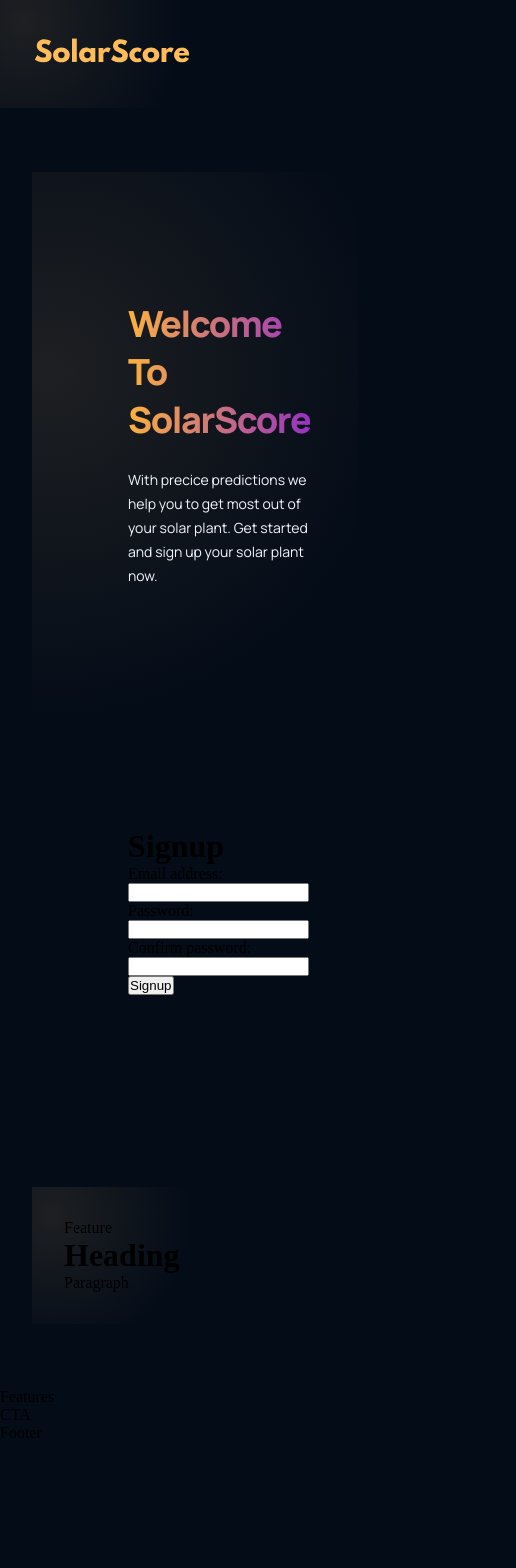
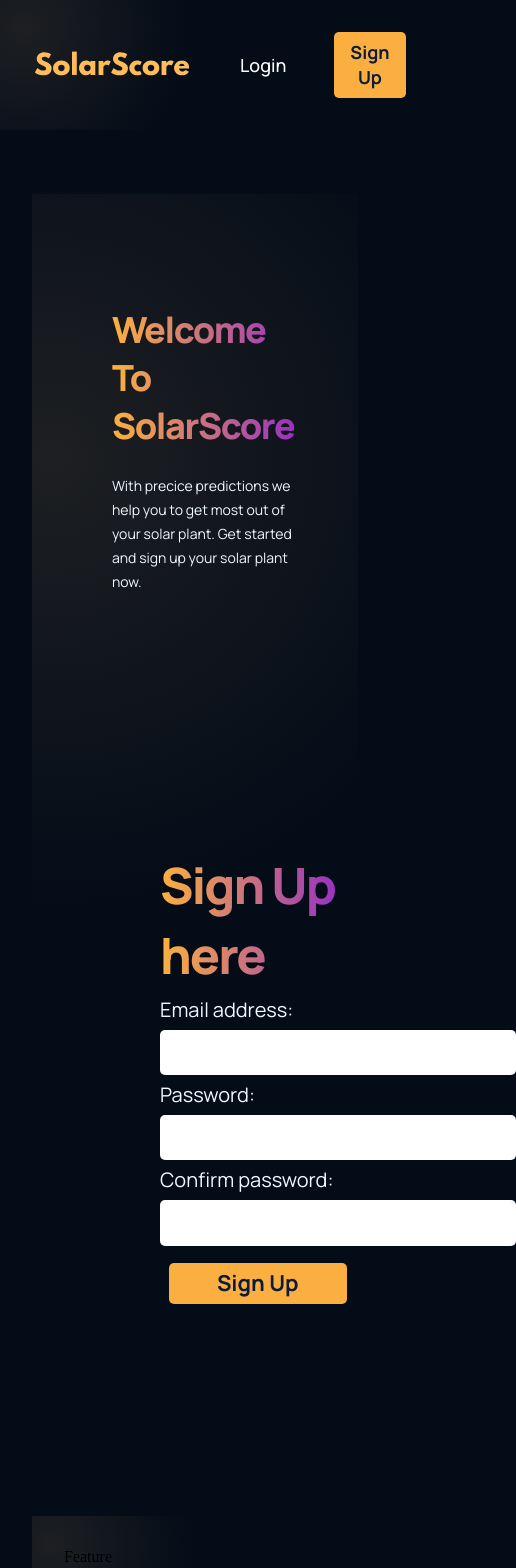
Before and after one commit to TechLabs-Ruhr/solar-score, a React (Create React App) app in the folder website/: page /signup in a window 390 px wide. Shown: the top 1568 px of the page, 516 px wide, since content can reach past the window. Before the commit the page ends 1442 px from the top, so only its background shows below. Built offline with nearby package versions, Linux system fonts and the light colour scheme.

Commit message:
Update SignIn

```diff
--- a/website/src/App.js
+++ b/website/src/App.js
@@ -1,18 +1,15 @@
 import React from 'react';
-import {Footer, Possibility, Features, About, Header, Signin, Signup, Login, Logout, Dashboard} from './containers';
+import {Footer, Possibility, Features, About, Header, Signin} from './containers';
 import {CTA, Navbar} from './components';
-import { BrowserRouter as Router, Routes, Route } from 'react-router-dom';
 import './App.css';
 
 
 const App = () => {
   return (
     <div className="App">
-   <Router>
      <div className="gradient__bg">
      <Navbar />
      </div>
-      </Router>
       <div className="solarscore__flexheader gradient__bg section__margin">
       <Header />
       <Signin />
--- a/website/src/components/navbar/Navbar.jsx
+++ b/website/src/components/navbar/Navbar.jsx
@@ -2,6 +2,7 @@ import React, {useState, useEffect, Fragment} from 'react';
 import logo from '../../assets/logo.svg';
 import './navbar.css';
 import { Link } from 'react-router-dom';
+
 
 const Navbar = () => {
   const [isAuth, setIsAuth] = useState(false);
@@ -14,9 +15,7 @@ const Navbar = () => {
   }, []);
 
   return (
-    <nav>
     <div className="solarscore__navbar">
-    <div className="solarscore__navbar-links">
       <div className="solarscore__navbar-links-logo">
       <img src ={logo} alt = "logo" />
       </div>
@@ -36,18 +35,17 @@ const Navbar = () => {
           <Fragment>
             {' '}
             <div className="solarscore__navbar-sign">
-              <p><Link to='/login'>Login</Link></p>
+              <p><a href="/login">Login</a></p>
             </div>
             <div className="solarscore__navbar-sign">
-              <Link to='/signup'>
+              <a href="/signup">
               <button type="button">Sign Up</button>
-              </Link>
+              </a>
             </div>
           </Fragment>
         )}
         </div>
-        </div>
-       </nav>
+
   );
 };
 
--- a/website/src/components/navbar/navbar.css
+++ b/website/src/components/navbar/navbar.css
@@ -1,26 +1,15 @@
 .solarscore__navbar {
     display: flex;
-    justify-content: space-between;
+    justify-content: flex-start;
     align-items: center;
-
     padding: 2rem 6rem;
 }
 
-.solarscore__navbar-links{
-    flex: 1;
+.solarscore__navbar-links-logo img {
     display: flex;
     justify-content: flex-start;
-    align-items: center;
-}
-
-.solarscore__navbar-links-logo img {
     width: 160px;
     height: 40px;
-}
-
-.solarscore__navbar-links_container {
-    display: flex;
-    flex-direction: row;
 }
 
 .solarscore__navbar-sign {
@@ -29,22 +18,18 @@
     align-items: center;
 }
 
-.solarscore__navbar-links_container p,
-.solarscore__navbar-sign p,
-.solarscore__navbar-menu_container p {
+.solarscore__navbar-sign p {
     color: #fff;
     font-family: var(--font-family);
     font-weight: 500;
     font-size: 18px;
     line-height: 25px;
     text-transform: capitalize;
-
     margin: 0 3rem;
     cursor: pointer;
 }
 
-.solarscore__navbar-sign button,
-.solarscore__navbar-menu container button {
+.solarscore__navbar-sign button {
     padding: 0.5rem 1rem;
     color: #0a1b3b;
     font-family: var(--font-family);
@@ -66,45 +51,6 @@
     position: relative;
 }
 
-.solarscore__navbar-menu svg {
-    cursor: pointer;
-}
-
-.solarscore__navbar-menu_container {
-    display: flex;
-    justify-content: flex-end;
-    align-items: flex-end;
-    flex-direction: column;
-    text-align: end;
-    background: var(--color-footer);
-    padding: 2rem;
-    position: absolute;
-    top: 60px;
-    right: 0;
-    margin-top: 1rem;
-    min-width: 210px;
-    border-radius: 5px;
-    box-shadow: 0 0 5 rgba(0,0,0,0.2);
-
-}
-
-.solarscore_navbar-menu_container p {
-    margin: 1rem 0;
-}
-
-.solarscore__navbar-menu_container-links-sign {
-    display: none;
-}
-
-@media screen and (max-width: 1050px)  {
-    .solarscore__navbar-links_container {
-        display: none;
-    }
-    .solarscore__navbar-menu {
-        display: flex;
-    }
-}
-
 @media screen and (max-width: 700px)  {
     .solarscore__navbar {
         padding: 2rem 4rem;
@@ -115,13 +61,4 @@
     .solarscore__navbar {
         padding: 2rem;
     }
-    .solarscore__navbar-sign{
-        display: none
-    }
-    .solarscore__navbar-menu_container {
-        top: 20px;
-    }
-    .solarscore__navbar-menu_container-links-sign{
-        display: block;
-    }
 }
--- a/website/src/containers/header/header.css
+++ b/website/src/containers/header/header.css
@@ -2,8 +2,7 @@
     display: flex;
     flex-direction: column;
     flex-wrap: wrap;
-
-    padding: 2rem;
+    padding: 1rem;
 }
 
 .solarscore__header-content {
--- a/website/src/views/auth/login/Login.jsx
+++ b/website/src/views/auth/login/Login.jsx
@@ -1,4 +1,5 @@
 import React, { useState, useEffect } from 'react';
+import './login.css';
 
 const Login = () => {
   const [email, setEmail] = useState('');
@@ -45,7 +46,7 @@ const Login = () => {
   };
 
   return (
-    <div>
+    <div className="solarscore__login solarscore__login-content">
       {loading === false && <h1>Login</h1>}
       {errors === true && <h2>Cannot log in with provided credentials</h2>}
       {loading === false && (
--- a/website/src/views/auth/login/login.css
+++ b/website/src/views/auth/login/login.css
@@ -0,0 +1,25 @@
+.solarscore__login{
+    display: flex;
+    flex-direction: column;
+    flex-wrap: wrap;
+
+    padding: 2rem;
+}
+
+.solarscore__login-content {
+    flex: 1;
+    display: flex;
+    justify-content: center;
+    align-items: flex-start;
+    flex-direction: column;
+
+    margin-right: 5rem;
+}
+
+.solarscore__login-content h1 {
+    font-family: var(--font-family);
+    font-weight: 800;
+    font-size: 50px;
+    line-height: 70px;
+    letter-spacing: -0.04em;
+}
--- a/website/src/views/auth/signup/Signup.jsx
+++ b/website/src/views/auth/signup/Signup.jsx
@@ -1,5 +1,6 @@
 
 import React, { useState, useEffect } from 'react';
+import './signup.css';
 
 const Signup = () => {
   const [email, setEmail] = useState('');
@@ -49,12 +50,12 @@ const Signup = () => {
   };
 
   return (
-    <div>
-      {loading === false && <h1>Signup</h1>}
+    <div className="solarscore__signup solarscore__signup-content">
+      {loading === false && <h1 className="gradient__text">Sign Up here</h1>}
       {errors === true && <h2>Cannot signup with provided credentials</h2>}
       <form onSubmit={onSubmit}>
-        <label htmlFor='email'>Email address:</label> <br />
-        <input
+        <label className="solarscore__label" htmlFor='email'>Email address:</label><br />
+        <input className="solarscore__signup-messagebox"
           name='email'
           type='email'
           value={email}
@@ -62,8 +63,8 @@ const Signup = () => {
           required
         />{' '}
         <br />
-        <label htmlFor='password1'>Password:</label> <br />
-        <input
+        <label className="solarscore__label" htmlFor='password1'>Password:</label> <br />
+        <input className="solarscore__signup-messagebox"
           name='password1'
           type='password'
           value={password1}
@@ -71,8 +72,8 @@ const Signup = () => {
           required
         />{' '}
         <br />
-        <label htmlFor='password2'>Confirm password:</label> <br />
-        <input
+        <label className="solarscore__label" htmlFor='password2'>Confirm password:</label> <br />
+        <input  className="solarscore__signup-messagebox"
           name='password2'
           type='password'
           value={password2}
@@ -80,7 +81,7 @@ const Signup = () => {
           required
         />{' '}
         <br />
-        <input type='submit' value='Signup' />
+        <input className="solarscore__signup-button" type='submit' value='Sign Up' />
       </form>
     </div>
   );
--- a/website/src/views/auth/signup/signup.css
+++ b/website/src/views/auth/signup/signup.css
@@ -0,0 +1,78 @@
+.solarscore__signup {
+    display: flex;
+    flex-direction: column;
+    flex-wrap: wrap;
+
+    padding: 2rem;
+}
+
+.solarscore__signup-content {
+    flex: 1;
+    display: flex;
+    justify-content: center;
+    align-items: flex-start;
+    flex-direction: column;
+
+    margin-right: 5rem;
+}
+
+.solarscore__signup-content h1 {
+    font-family: var(--font-family);
+    font-weight: 800;
+    font-size: 50px;
+    line-height: 70px;
+    letter-spacing: -0.04em;
+}
+
+.h1 {
+    font-family: var(--font-family);
+    font-weight: 800;
+    font-size: 50px;
+    line-height: 70px;
+    letter-spacing: -0.04em;
+}
+
+.h2 {
+    font-family: var(--font-family);
+    font-weight: 800;
+    font-size: 30px;
+    line-height: 27px;
+    letter-spacing: -0.04em;
+}
+
+.solarscore__label {
+    font-family: var(--font-family);
+    font-weight: normal;
+    font-size: 20px;
+    line-height: 40px;
+
+    color:aliceblue;
+    margin-top: 1.5rem;
+}
+
+.solarscore__signup-button {
+    padding: 0.5rem 3rem;
+    color: #0a1b3b;
+    font-family: var(--font-family);
+    font-weight: 700;
+    font-size: 22px;
+    line-height: 25px;
+    background: #faaf40;
+    border-radius: 5px;
+    border: 0;
+    outline: none;
+    margin: 10% 5%;
+    cursor: pointer;
+}
+
+.solarscore__signup-messagebox {
+    border: 0;
+    padding: 10px;
+    width: 200%;
+    height:15%;
+    margin:0;
+    float:left;
+    box-sizing: border-box;
+    border-radius: 5px;
+
+}
```
Also changed, not shown: website/src/pages/signup/Signup.js (added, +20 -0 lines).
